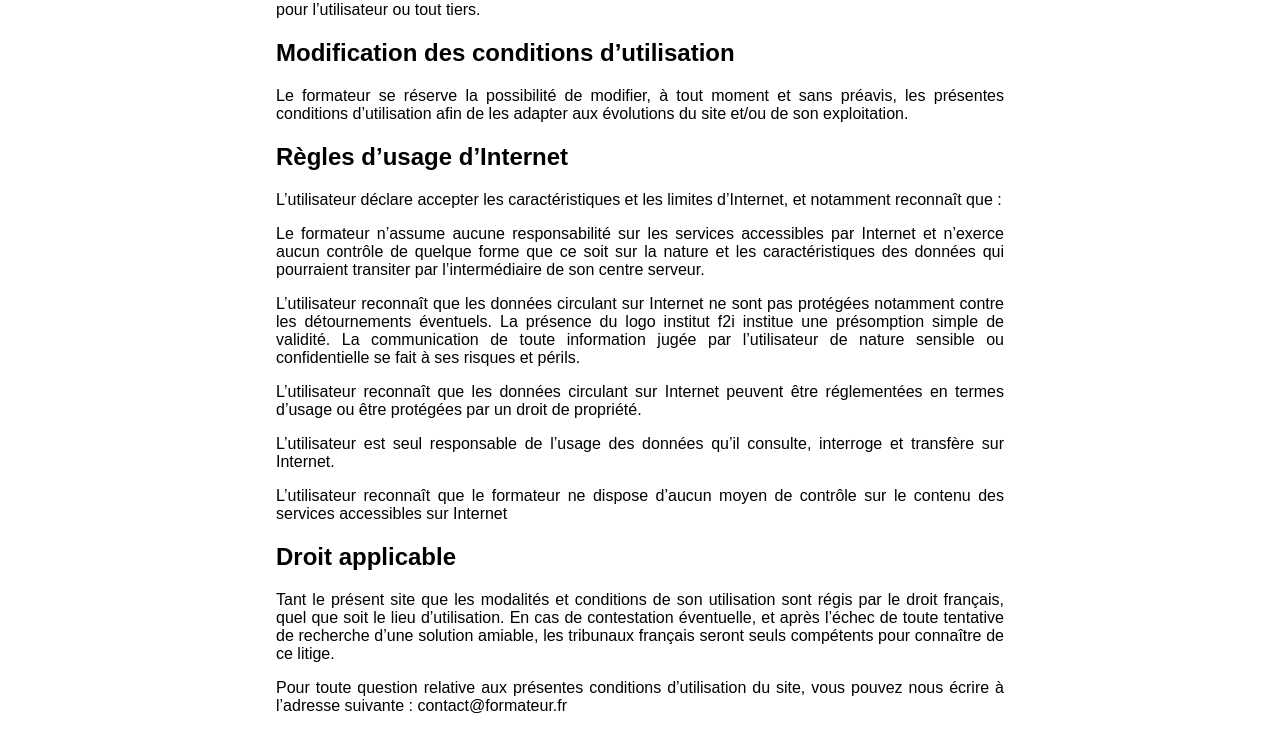
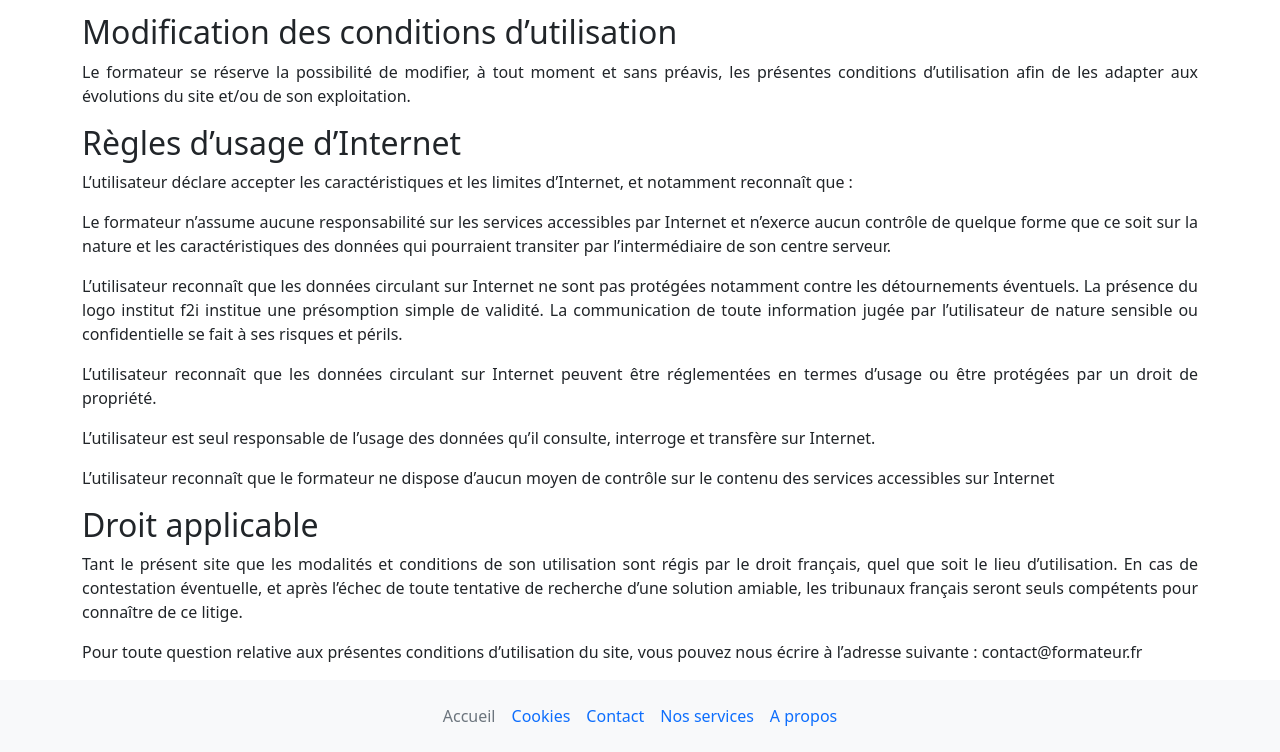
Before and after one commit to mohamedsek/dsp5-archi-web-f22, a website: page public/cgu.html in a window 1280 px wide. Shown: the part 1038-1790 px from the top of the page. Before the commit the page ends 1769 px from the top, so only its background shows below. Drawn offline with nearby package versions, Linux system fonts and the light colour scheme.

Commit message:
[UPDATE] Innject Header & FOOTER

```diff
--- /dev/null
+++ b/public/assets/js/injection.js
@@ -0,0 +1,47 @@
+window.addEventListener("DOMContentLoaded", async (event) => {
+    const HEADER = `<header class="p-3 bg-dark text-white">
+    <nav class="d-flex flex-wrap align-items-center justify-content-center justify-content-lg-start">
+      <a href="/" class="d-flex align-items-center mb-2 mb-lg-0 text-white text-decoration-none">
+        <svg class="bi me-2" width="40" height="32" role="img" aria-label="Bootstrap">
+          <use xlink:href="#bootstrap"></use>
+        </svg>
+      </a>
+
+      <ul class="nav col-12 col-lg-auto me-lg-auto mb-2 justify-content-center mb-md-0">
+        <li><a href="index.html" class="nav-link px-2 text-secondary">Accueil</a></li>
+        <li><a href="cookies.html" class="nav-link px-2 text-white">Cookies</a></li>
+        <li><a href="contact.html" class="nav-link px-2 text-white">Contact</a></li>
+        <li><a href="nos-services.html" class="nav-link px-2 text-white">Nos services</a></li>
+        <li><a href="apropos.html" class="nav-link px-2 text-white">A propos</a></li>
+      </ul>
+
+      <form class="col-12 col-lg-auto mb-3 mb-lg-0 me-lg-3">
+        <input type="search" class="form-control form-control-dark" placeholder="Search..." aria-label="Search">
+      </form>
+
+      <div class="text-end">
+        <button type="button" class="btn btn-outline-light me-2">Login</button>
+        <button type="button" class="btn btn-warning">Sign-up</button>
+      </div>
+    </nav>
+  </header>`;
+    const FOOTER = `<footer class="footer mt-auto py-3 bg-light">
+  <div class="container">
+    <ul class="nav col-12 col-lg-auto me-lg-auto mb-2 justify-content-center mb-md-0">
+      <li><a href="index.html" class="nav-link px-2 text-secondary">Accueil</a></li>
+      <li><a href="cookies.html" class="nav-link px-2">Cookies</a></li>
+      <li><a href="contact.html" class="nav-link px-2">Contact</a></li>
+      <li><a href="cookies.html" class="nav-link px-2">Nos services</a></li>
+      <li><a href="apropos.html" class="nav-link px-2">A propos</a></li>
+    </ul>
+  </div>
+</footer>`;
+    let temp = document.createElement('div');
+    temp.innerHTML = HEADER;
+    let htmlObject = temp.firstChild;
+    document.getElementsByTagName('body')[0].prepend(htmlObject);
+    temp = document.createElement('div');
+    temp.innerHTML = FOOTER;
+    htmlObject = temp.firstChild;
+    document.getElementsByTagName('body')[0].append(htmlObject);
+})
--- a/public/cgu.html
+++ b/public/cgu.html
@@ -1,13 +1,18 @@
 <!DOCTYPE html>
 <html lang="fr">
+
 <head>
   <meta charset="UTF-8" />
   <meta http-equiv="X-UA-Compatible" content="IE=edge" />
   <meta name="viewport" content="width=device-width, initial-scale=1.0" />
   <link rel="stylesheet" href="./assets/css/cgu.css" />
   <title>CGU - Conditions Générales d'Utilisation</title>
+  <link href="https://cdn.jsdelivr.net/npm/bootstrap@5.1.3/dist/css/bootstrap.min.css" rel="stylesheet"
+    integrity="sha384-1BmE4kWBq78iYhFldvKuhfTAU6auU8tT94WrHftjDbrCEXSU1oBoqyl2QvZ6jIW3" crossorigin="anonymous">
 </head>
+
 <body>
+
   <!-- TODO Add Header -->
   <div class="container cgu">
     <h1>Conditions Générales d'Utilisation</h1>
@@ -165,5 +170,10 @@
     </p>
   </div>
   <!-- TODO Add Footer -->
+  <script src="./assets/js/injection.js"></script>
+  <script src="https://cdn.jsdelivr.net/npm/bootstrap@5.1.3/dist/js/bootstrap.bundle.min.js"
+    integrity="sha384-ka7Sk0Gln4gmtz2MlQnikT1wXgYsOg+OMhuP+IlRH9sENBO0LRn5q+8nbTov4+1p"
+    crossorigin="anonymous"></script>
 </body>
+
 </html>
```
Also changed, not shown: public/assets/js/dist/injection.dev.js (added). Lines whose indentation alone changed are shown as unchanged.
